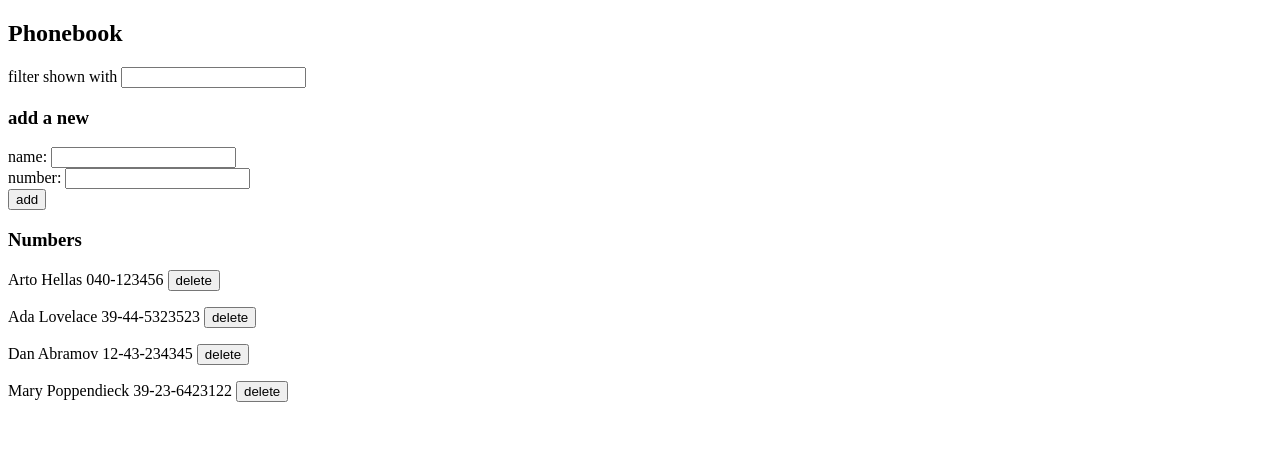
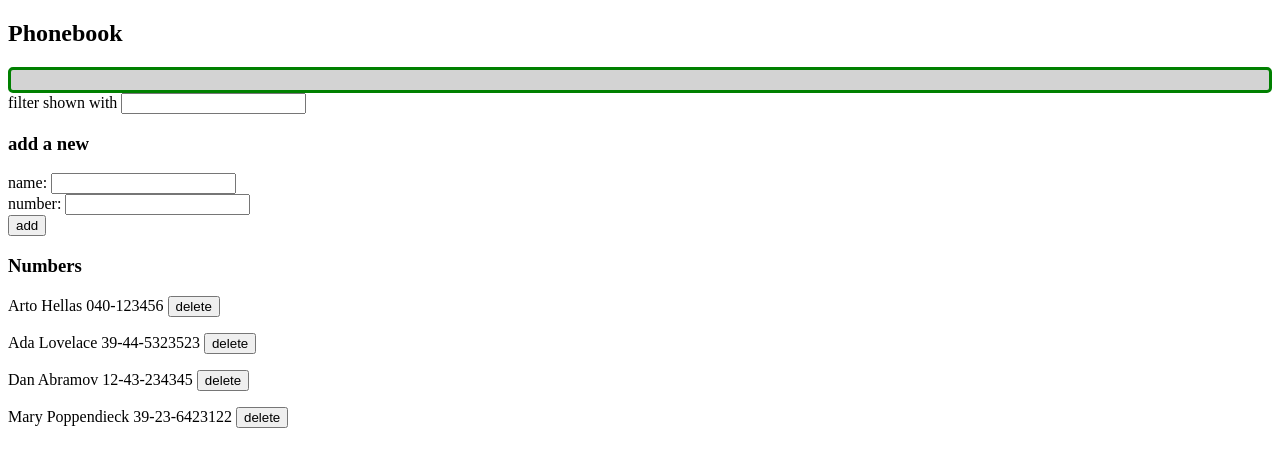
Before and after one commit to jullebli/Full_Stack_open_repo, a React (Create React App) app in the folder osa_2/puhelinluettelo/: page / in a window 1280 px wide. Shown: the top 466 px of the page. Built offline with nearby package versions, Linux system fonts and the light colour scheme; data requests are answered from the project's data file.

Commit message:
Tee 2.19

```diff
--- a/osa_2/puhelinluettelo/src/App.js
+++ b/osa_2/puhelinluettelo/src/App.js
@@ -3,12 +3,14 @@
 import PersonForm from './components/PersonForm'
 import Persons from './components/Persons'
 import phonebookService from './services/phonebook'
+import Notification from './components/Notification'
 
 const App = () => {
   const [persons, setPersons] = useState([])
   const [newName, setNewName] = useState('')
   const [newNumber, setNewNumber] = useState('')
   const [filterValue, setFilterValue] = useState('')
+  const [errorMessage, setErrorMessage] = useState('')
 
   useEffect(() => {
     phonebookService
@@ -30,7 +32,13 @@
         phonebookService
           .update(changedPerson)
             .then (response => {
-            setPersons(persons.map(person => person.id !== id ? person : response))
+              setPersons(persons.map(person => person.id !== id ? person : response))
+              setErrorMessage(
+                `Changed number of ${person.name}`
+              )
+              setTimeout(() => {
+                setErrorMessage(null)
+              }, 3000)
             })
       }
 
@@ -39,8 +47,14 @@
       phonebookService
         .create(newPerson)
           .then(returnedPerson => {
-          setPersons(persons.concat(returnedPerson))
-        })
+            setPersons(persons.concat(returnedPerson))
+            setErrorMessage(
+              `Added ${newPerson.name}`
+            )
+            setTimeout(() => {
+              setErrorMessage(null)
+            }, 3000)
+          })
     }
 
     setNewName('')
@@ -52,7 +66,13 @@
     if (window.confirm(`Delete ${person.name} ?`)) {
       phonebookService
         .remove(person)
-        setPersons(persons.filter(n => n.id !== person.id))
+          setPersons(persons.filter(n => n.id !== person.id))
+          setErrorMessage(
+            `Deleted ${person.name}`
+          )
+          setTimeout(() => {
+            setErrorMessage(null)
+          }, 3000)
     }
   }
 
@@ -71,6 +91,7 @@
   return (
     <div>
       <h2>Phonebook</h2>
+      <Notification message={errorMessage} />
       <Filter value={filterValue} onChange={handleFilterChange} />
 
       <h3>add a new</h3>
--- /dev/null
+++ b/osa_2/puhelinluettelo/src/components/Notification.js
@@ -0,0 +1,25 @@
+import React from 'react'
+
+const Notification = ({ message }) => {
+  const notificationStyle = {
+      color: 'green',
+      background: 'lightgrey',
+      borderStyle: 'solid',
+      fontSize: '20px',
+      borderRadius: '5px',
+      padding: '10px'
+
+
+  }
+  if (message === null) {
+     return null
+  }
+
+  return (
+    <div style={notificationStyle}>
+      {message}
+    </div>
+  )
+}
+
+export default Notification
```
